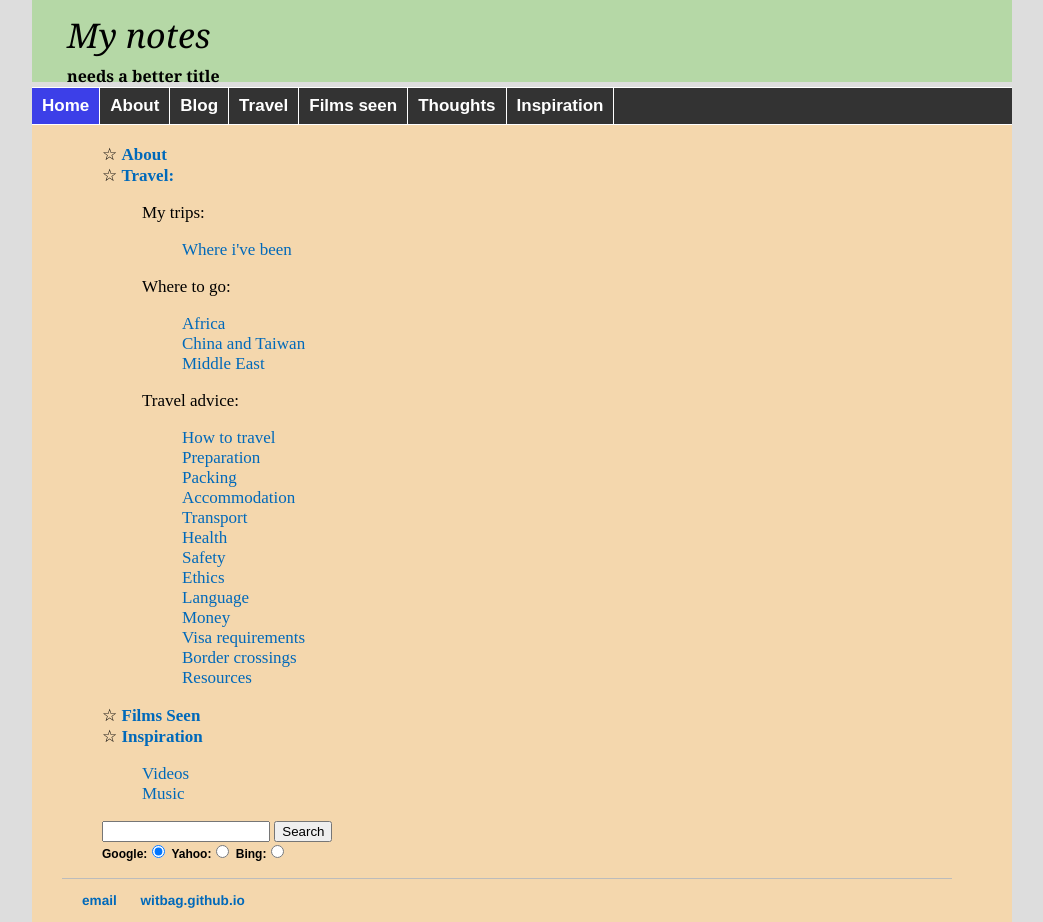
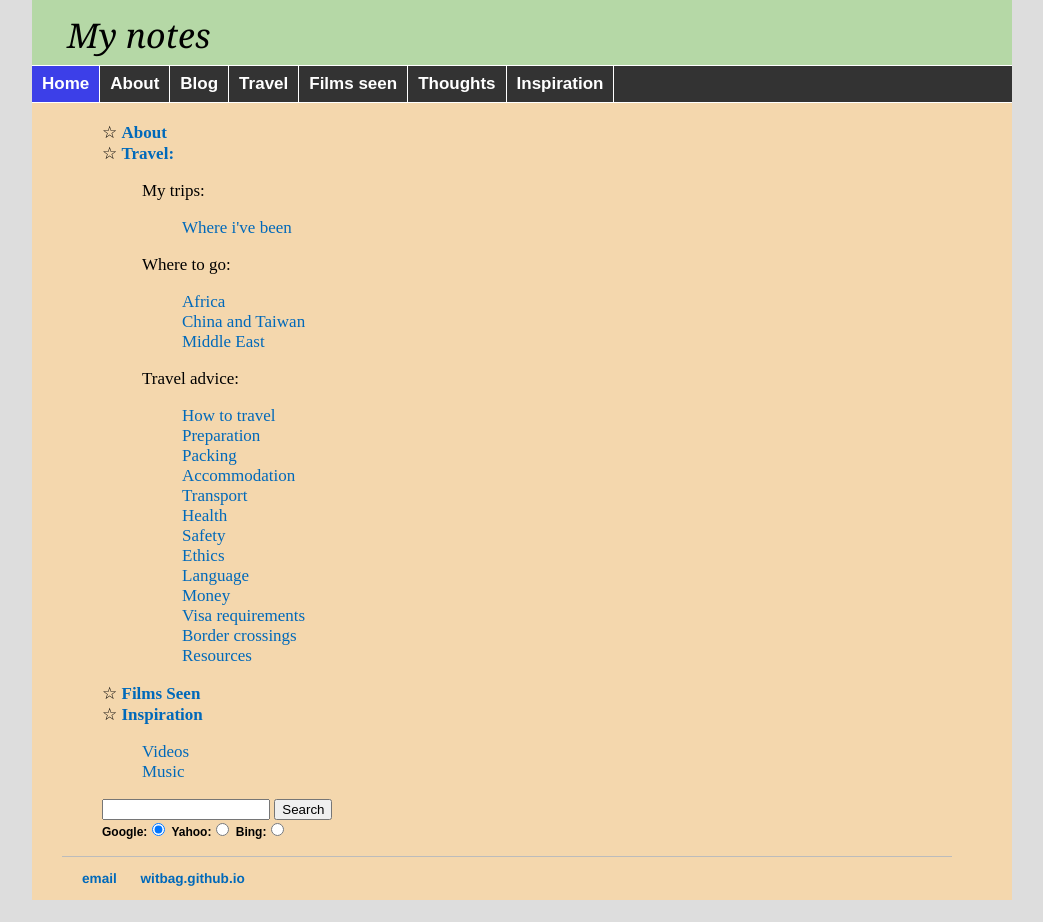
Before and after one commit to witbag/witbag.github.io, a Jekyll site: the page built from index.html, in a window 1280 px wide. Shown: the whole page, without its empty margins (118-1161 px from the left). Built offline with Jekyll 4.4.1, drawn with Linux system fonts in a browser that asks for light colours; after the commit the page ends 900 px from its top, so only the background shows below that.

Commit message:
Update default.html

```diff
--- a/_layouts/default.html
+++ b/_layouts/default.html
@@ -15,18 +15,15 @@
   <div id="style_container">
    <div id="style_header">
    <div id="style_title">My notes</div>
-   <div id="style_subtitle">needs a better title</div>
+   <div id="style_subtitle">  </div>
 
 <!--
     <nav>
 <ul class="solidblockmenu">
 <li><a href="/" class="current">Home</a></li>
 <li><a href="/about">About</a></li>
-<li><a href="/cv">CV</a></li>
-<li><a href="/blog">Blog</a></li>
 <li><a href="/travel">Travel</a></li>
 <li><a href="/likes">Films seen</a></li>
-<li><a href="/thoughts">Thoughts</a></li>
 <li><a href="/inspiration">Inspiration</a></li>
 </ul>
     </nav>
```
